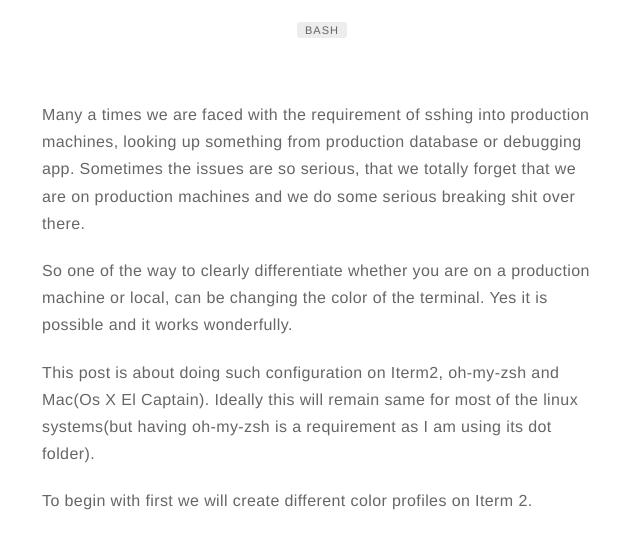
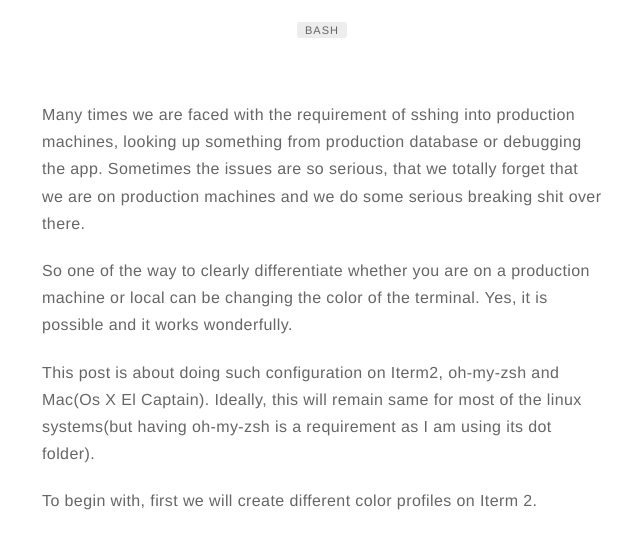
Before and after one commit to taranjeet/taranjeet.github.io, a Jekyll site: the page built from _posts/2016-09-15-change-terminal-color-when-on-production-machines.md, in a window 1280 px wide and 900 px high, cut to the strip 240-774 px from the top of the window. Shown: the whole strip, without its empty margins (318-958 px from the left). Built offline with Jekyll 4.4.1, drawn with Linux system fonts in a browser that asks for light colours; comment, search, counter and statistics services are not loaded; some of the changed text lies outside the part shown.

Commit message:
Update 2016-09-15-change-terminal-color-when-on-production-machines.md

````diff
--- a/_posts/2016-09-15-change-terminal-color-when-on-production-machines.md
+++ b/_posts/2016-09-15-change-terminal-color-when-on-production-machines.md
@@ -7,17 +7,17 @@ tag:
 category: blog
 ---
 
-Many a times we are faced with the requirement of sshing into production machines, looking up something from production database
-or debugging app. Sometimes the issues are so serious, that we totally forget that we are on production machines and we do some
+Many times we are faced with the requirement of sshing into production machines, looking up something from production database
+or debugging the app. Sometimes the issues are so serious, that we totally forget that we are on production machines and we do some
 serious breaking shit over there.
 
-So one of the way to clearly differentiate whether you are on a production machine or local, can be changing the color of the terminal.
-Yes it is possible and it works wonderfully.
+So one of the way to clearly differentiate whether you are on a production machine or local can be changing the color of the terminal.
+Yes, it is possible and it works wonderfully.
 
-This post is about doing such configuration on Iterm2, oh-my-zsh and Mac(Os X El Captain). Ideally this will remain same for most of the
+This post is about doing such configuration on Iterm2, oh-my-zsh and Mac(Os X El Captain). Ideally, this will remain same for most of the
 linux systems(but having oh-my-zsh is a requirement as I am using its dot folder).
 
-To begin with first we will create different color profiles on Iterm 2.
+To begin with, first we will create different color profiles on Iterm 2.
 
 * Open Iterm2 prefences (shortcut key ⌘ + ,)
 * Go to Profiles tab ![iterm2-preferences](/public/img/iterm2-pref.png)
@@ -61,14 +61,14 @@ compdef _ssh tabc=ssh
 alias ssh="colorssh"
 ```
 
-How is this working ?
+How is this working?
 
 * colorssh is the function which is responsible for changing color. So it is aliased to _ssh_.
 * _tabc_ is the function responsible for selecting a _Profile_. When it is passed no arguments, then
 it selects the `Default` profile.
 * `\033]` is `Esc`, `\033]50;` means Escape 50 character. This is a custom escape code, which iTerm2 supports
 to change profile on the fly.
-* tab-reset is responsible for restoring the theme to default when ever any ssh connection is terminated. trap is
+* tab-reset is responsible for restoring the theme to default whenever any ssh connection is terminated. trap is
 something like event listener, which traps(or listen) any int exit code. Whenever any ssh session is terminated,
 exit code is produced. This traps that exit code and calls `tab-reset`, thereby resetting the profile to `Default`.
 * Normal if else blocks command line argument to regular expression bases string. `$*` is the expansion of positional
````
